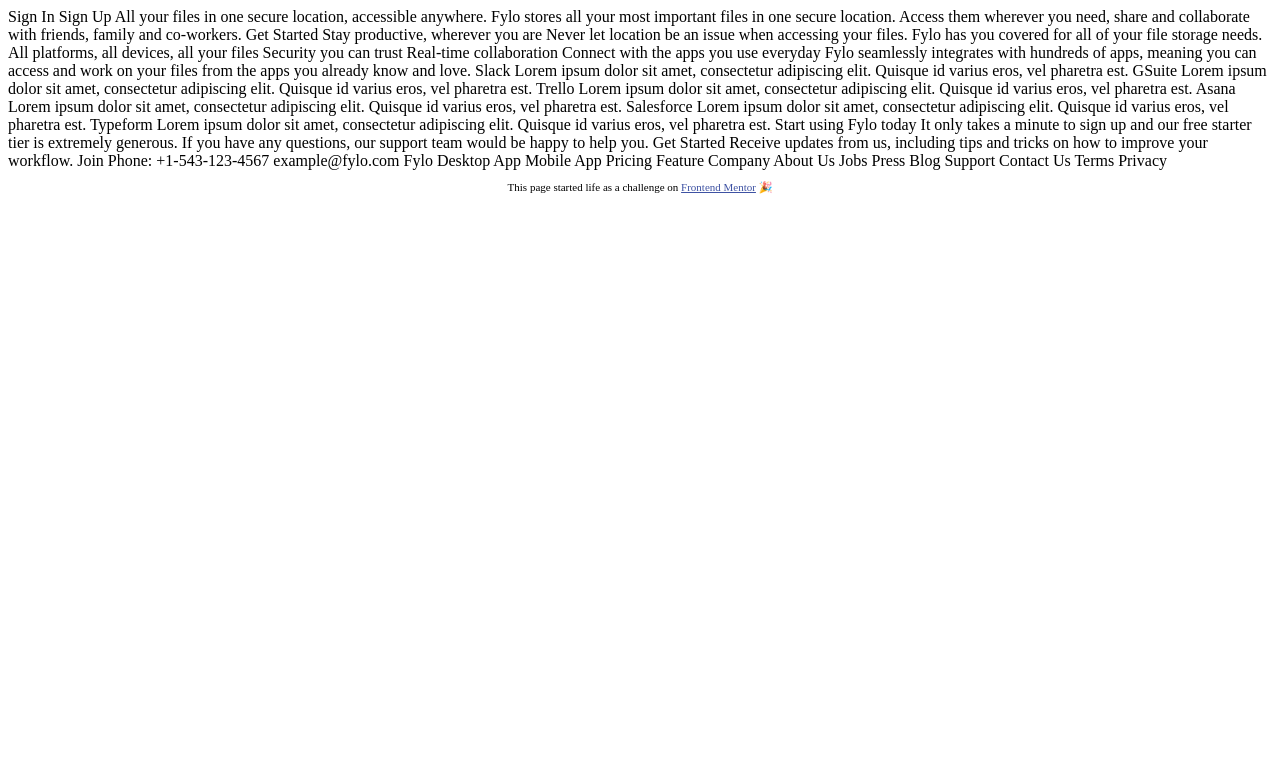
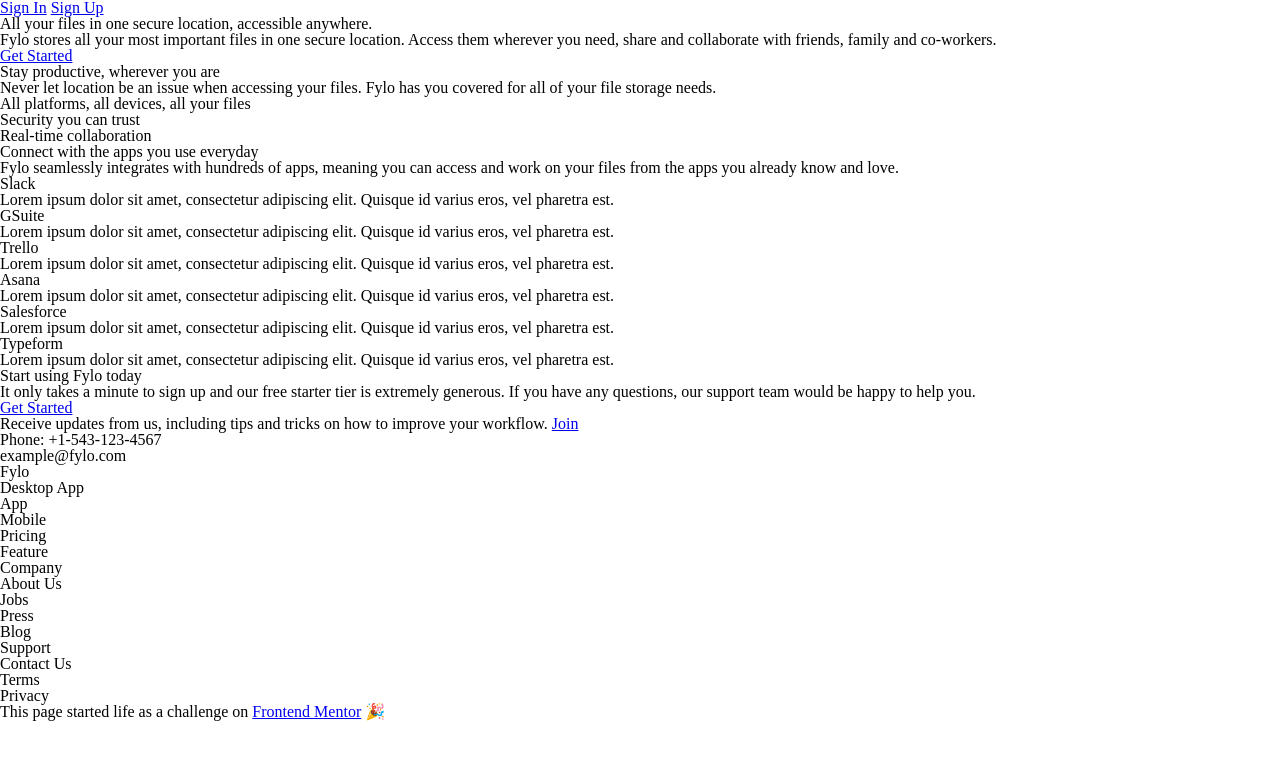
Before and after one commit to aandy315/fylo-landing-page-558498-master, a plain HTML site: page index.html in a window 1280 px wide. Drawn offline with Linux system fonts and the light colour scheme.

Commit message:
Initial HTML formatting and creating styles folder

```diff
--- /dev/null
+++ b/css/reset.css
@@ -0,0 +1,48 @@
+/* http://meyerweb.com/eric/tools/css/reset/
+   v2.0 | 20110126
+   License: none (public domain)
+*/
+
+html, body, div, span, applet, object, iframe,
+h1, h2, h3, h4, h5, h6, p, blockquote, pre,
+a, abbr, acronym, address, big, cite, code,
+del, dfn, em, img, ins, kbd, q, s, samp,
+small, strike, strong, sub, sup, tt, var,
+b, u, i, center,
+dl, dt, dd, ol, ul, li,
+fieldset, form, label, legend,
+table, caption, tbody, tfoot, thead, tr, th, td,
+article, aside, canvas, details, embed,
+figure, figcaption, footer, header, hgroup,
+menu, nav, output, ruby, section, summary,
+time, mark, audio, video {
+	margin: 0;
+	padding: 0;
+	border: 0;
+	font-size: 100%;
+	font: inherit;
+	vertical-align: baseline;
+}
+/* HTML5 display-role reset for older browsers */
+article, aside, details, figcaption, figure,
+footer, header, hgroup, menu, nav, section {
+	display: block;
+}
+body {
+	line-height: 1;
+}
+ol, ul {
+	list-style: none;
+}
+blockquote, q {
+	quotes: none;
+}
+blockquote:before, blockquote:after,
+q:before, q:after {
+	content: '';
+	content: none;
+}
+table {
+	border-collapse: collapse;
+	border-spacing: 0;
+}
--- /dev/null
+++ b/css/styles.css
@@ -0,0 +1,29 @@
+/*
+Project name: Fylo landing page
+Author: Andy Orme
+*/
+
+/********************************************
+BOILERPLATE
+********************************************/
+
+/*BOX MODEL*/
+* {
+	-webkit-box-sizing: border-box;
+	        box-sizing: border-box;
+}
+
+/*CLEAR FIX*/
+.clearfix:before,
+.clearfix:after {
+	content: " ";
+	display: table;
+}
+
+.clearfix:after {
+	clear: both;
+}
+
+.clear {
+	clear: both;
+}
--- a/index.html
+++ b/index.html
@@ -6,97 +6,140 @@
 
   <title>Frontend Mentor | Landing page with detailed integrations section</title>
 
-  <!-- Feel free to remove these styles or customise in your own stylesheet 👍 -->
-  <style>
-    .attribution { font-size: 11px; text-align: center; }
-    .attribution a { color: hsl(228, 45%, 44%); }
-  </style>
+  <link href="https://fonts.googleapis.com/css?family=Open+Sans:400,600,700|Raleway:700" rel="stylesheet">
+
+  <link rel="stylesheet" type="text/css" href="./css/reset.css">
+  <link rel="stylesheet" type="text/css" href="./css/styles.css">
+
 </head>
 <body>
-  Sign In
-  Sign Up
-
-  All your files in one secure location, accessible anywhere.
-
+  <header>
+      <nav>
+        <a href="#">Sign In</a>
+        <a href="#">Sign Up</a>
+      </nav>
+  </header>
+  <section>
+    <div>
+      <h2>All your files in one secure location, accessible anywhere.</h2>
+      <p>
         Fylo stores all your most important files in one secure location.
         Access them wherever you need, share and collaborate with friends,
         family and co-workers.
-
-  Get Started
-
-  Stay productive, wherever you are
-
+      </p>
+      <a href="#">Get Started</a>
+    </div>
+  </section>
+  <section>
+    <div>
+      <h3>Stay productive, wherever you are</h3>
+      <p>
         Never let location be an issue when accessing your files. Fylo has you
         covered for all of your file storage needs.
-
-  All platforms, all devices, all your files
-
-  Security you can trust
-
-  Real-time collaboration
-
-  Connect with the apps you use everyday
-
+      </p>
+      <ul>
+        <li>
+          <h4>All platforms, all devices, all your files</h4>
+        </li>
+        <li>
+          <h4>Security you can trust</h4>
+        </li>
+        <li>
+          <h4>Real-time collaboration</h4>
+        </li>
+      </ul>
+    </div>
+  </section>
+  <section>
+    <div>
+      <div>
+        <h3>Connect with the apps you use everyday</h3>
+        <p>
           Fylo seamlessly integrates with hundreds of apps, meaning you can access and
           work on your files from the apps you already know and love.
-
-  Slack
+        </p>
+      </div>
+      <div>
+        <ul>
+          <li>
+            <h4>Slack</h4>
+            <p>
               Lorem ipsum dolor sit amet, consectetur adipiscing elit. Quisque id varius eros, vel pharetra est.
-
-  GSuite
+            </p>
+          </li>
+          <li>
+            <h4>GSuite</h4>
+            <p>
               Lorem ipsum dolor sit amet, consectetur adipiscing elit. Quisque id varius eros, vel pharetra est.
-
-  Trello
-  Lorem ipsum dolor sit amet, consectetur adipiscing elit. Quisque id varius eros, vel pharetra est.
-
-  Asana
-  Lorem ipsum dolor sit amet, consectetur adipiscing elit. Quisque id varius eros, vel pharetra est.
-
-  Salesforce
-  Lorem ipsum dolor sit amet, consectetur adipiscing elit. Quisque id varius eros, vel pharetra est.
-
-  Typeform
-  Lorem ipsum dolor sit amet, consectetur adipiscing elit. Quisque id varius eros, vel pharetra est.
-
-  Start using Fylo today
-
+            </p>
+          </li>
+          <li>
+            <h4>Trello</h4>
+            <p>Lorem ipsum dolor sit amet, consectetur adipiscing elit. Quisque id varius eros, vel pharetra est.</p>
+          </li>
+          <li>
+            <h4>Asana</h4>
+            <p>Lorem ipsum dolor sit amet, consectetur adipiscing elit. Quisque id varius eros, vel pharetra est.</p>
+          </li>
+          <li>
+            <h4>Salesforce</h4>
+            <p>Lorem ipsum dolor sit amet, consectetur adipiscing elit. Quisque id varius eros, vel pharetra est.</p>
+          </li>
+          <li>
+            <h4>Typeform</h4>
+            <p>Lorem ipsum dolor sit amet, consectetur adipiscing elit. Quisque id varius eros, vel pharetra est.</p>
+          </li>
+        </ul>
+      </div>
+    </div>
+  </section>
+  <section>
+    <div>
+      <h3>Start using Fylo today</h3>
+      <p>
         It only takes a minute to sign up and our free starter tier is extremely generous. If you have any
         questions, our support team would be happy to help you.
-
-  Get Started
-
-  Receive updates from us, including tips and tricks on how to improve your workflow.
-
-  Join
-
-  Phone: +1-543-123-4567
-
-  example@fylo.com
-
-  Fylo
-
-  Desktop App
-  Mobile App
-  Pricing
-  Feature
-
-  Company
-
-  About Us
-  Jobs
-  Press
-  Blog
-
-  Support
-
-  Contact Us
-  Terms
-  Privacy
-
+      </p>
+      <a href="#">Get Started</a>
+    </div>
+  </section>
   <footer>
-    <p class="attribution">
+    <div>
+      <div>
+        <span>Receive updates from us, including tips and tricks on how to improve your workflow.</span>
+        <a href="#">Join</a>
+        <ul>
+          <li>Phone: +1-543-123-4567</li>
+          <li>example@fylo.com</li>
+        </ul>
+      </div>
+      <div>
+        <ul>
+          <li><span>Fylo</span></li>
+          <li>Desktop App</li>
+          <li>App</li>
+          <li>Mobile</li>
+          <li>Pricing</li>
+          <li>Feature</li>
+        </ul>
+        <ul>
+          <li><span>Company</span></li>
+          <li>About Us</li>
+          <li>Jobs</li>
+          <li>Press</li>
+          <li>Blog</li>
+        </ul>
+        <ul>
+          <li><span>Support</span></li>
+          <li>Contact Us</li>
+          <li>Terms</li>
+          <li>Privacy</li>
+        </ul>
+      </div>
+      <p>
         This page started life as a challenge on <a href="https://www.frontendmentor.io?ref=challenge" target="_blank">Frontend Mentor</a> 🎉
       </p>
+    </div>
   </footer>
 </body>
 </html>
```
Lines whose indentation alone changed are shown as unchanged.
